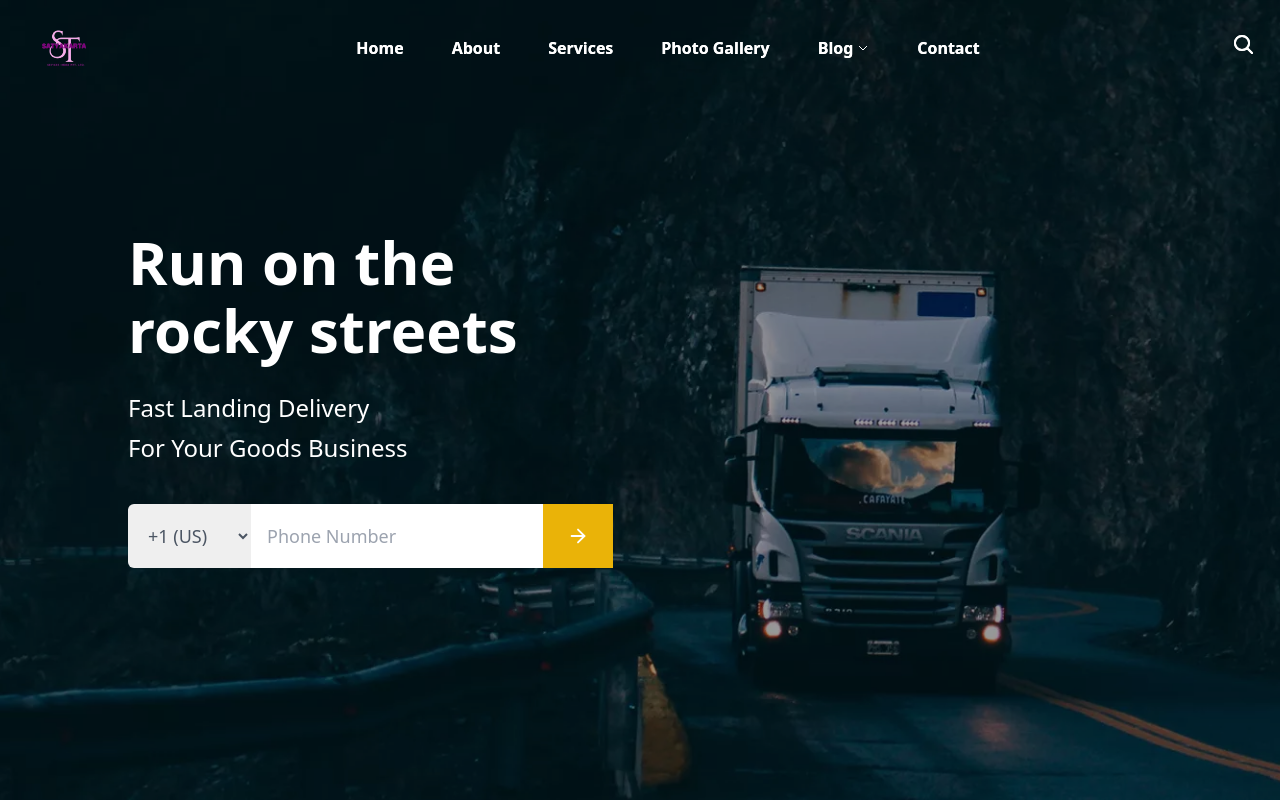
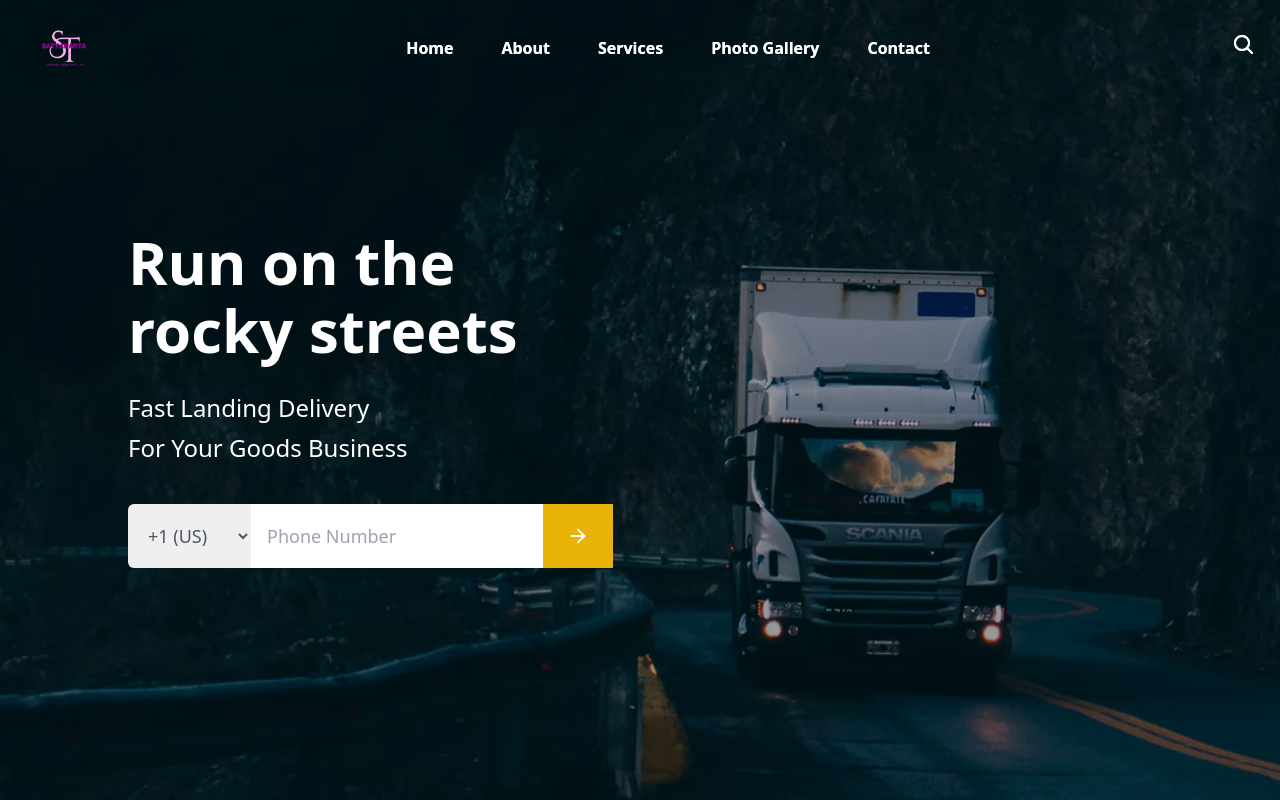
Before and after one commit to webservices715/Tarpaulin, a React (Vite) app: page / in a window 1280 px wide. Shown: the top 800 px of the page. Built offline with nearby package versions, Linux system fonts and the light colour scheme.

Commit message:
Adding new chagnes

```diff
--- a/src/components/Navbar.jsx
+++ b/src/components/Navbar.jsx
@@ -65,8 +65,9 @@ const Navbar = () => {
               Photo Gallery
             </Link>
           </li>
+
           {/* Blog with Dropdown */}
-          <li className="relative">
+          {/* <li className="relative">
             <button
               onClick={toggleDropdown}
               className="hover:text-purple-600 font-bold flex items-center"
@@ -119,7 +120,8 @@ const Navbar = () => {
                 </Link>
               </li>
             </ul>
-          </li>
+          </li> */}
+
           <li>
             <Link to="/contact" className="hover:text-purple-600 font-bold">
               Contact
```
